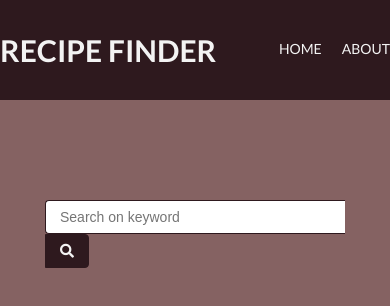
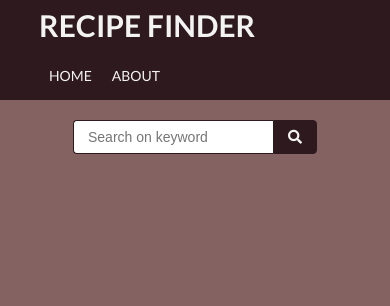
Before and after one commit to chrisgartsen/my-meal-finder, a Vue app: page / in a window 390 px wide. Shown: the top 306 px of the page. Built offline with nearby package versions, Linux system fonts and the light colour scheme.

Commit message:
Add response media for the search field and navigation

```diff
--- a/src/assets/scss/main.scss
+++ b/src/assets/scss/main.scss
@@ -23,13 +23,17 @@ body {
 }
 
 .nav-container {
-  min-width: 40rem;
+  min-width: rem;
   max-width: 80%;
   display: flex;
   margin: 0 auto;
   height: 10rem;
   justify-content: space-between;
   align-content: center;
+
+  @media (max-width: 500px) {
+    flex-direction: column;
+  }
 }
 
 h1 {
@@ -76,9 +80,20 @@ a.router-link-exact-active {
 
 .search-area {
   display: flex;
-  padding: 10rem;
+  padding: 5rem;
   align-content: center;
   justify-content: center;
+
+  form {
+    width: 100%;
+    display: flex;
+    align-content: center;
+    justify-content: center;
+  }
+
+  @media (max-width: 400px) {
+    padding: 2rem;
+  }
 }
 
 .search-field,
@@ -104,6 +119,14 @@ a.router-link-exact-active {
   width: 30rem;
   border-right: none;
   border-color: #2e191e;
+
+  @media (max-width: 500px) {
+    width: 25rem;
+  }
+
+  @media (max-width: 400px) {
+    width: 20rem;
+  }
 }
 
 .search-btn {
@@ -116,19 +139,3 @@ a.router-link-exact-active {
     color: #ccc;
   }
 }
-
-/*
-  width: 30rem;
-  height: 4rem;
-  font-size: 1.6rem;
-  padding: 1rem 2rem;
-  border: none;
-}
-
-.search-btn {
-  height: 4rem;
-  width: 4rem;
-  border: none;
-}
-
-*/
```
